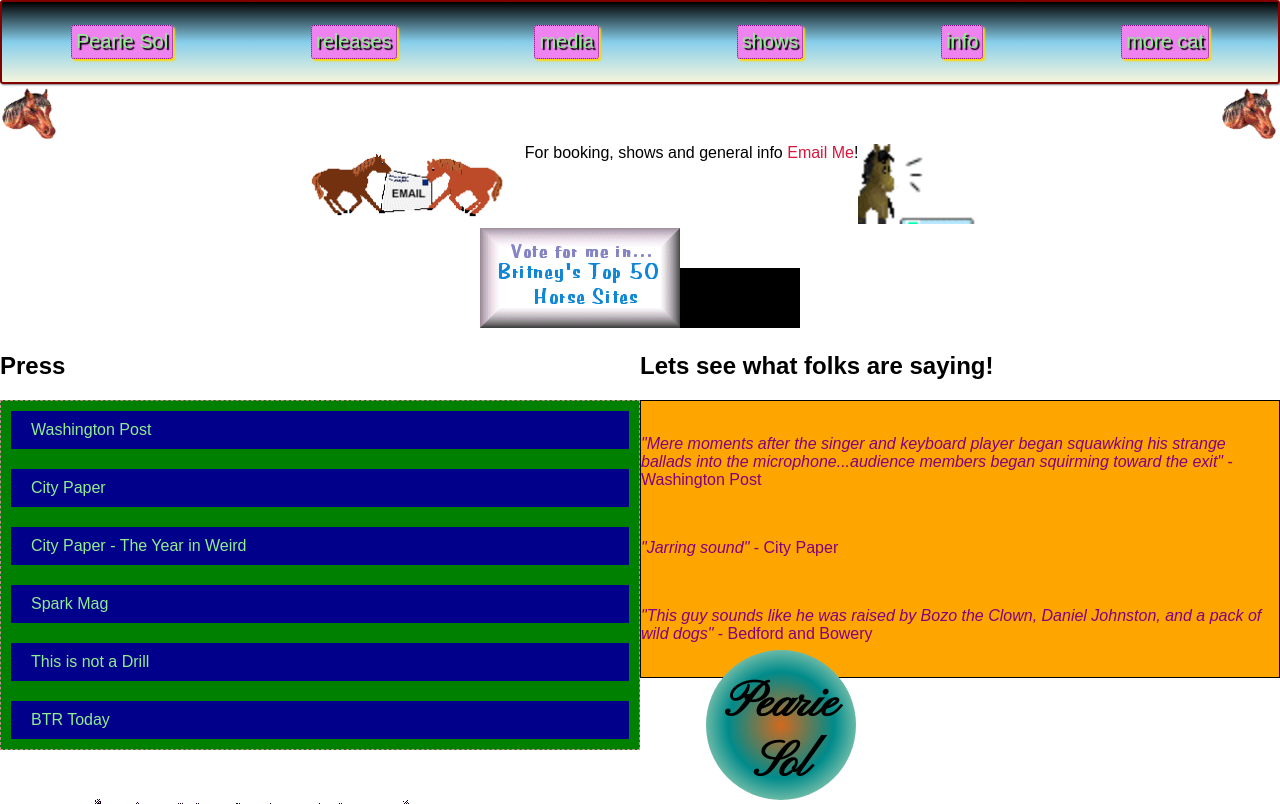
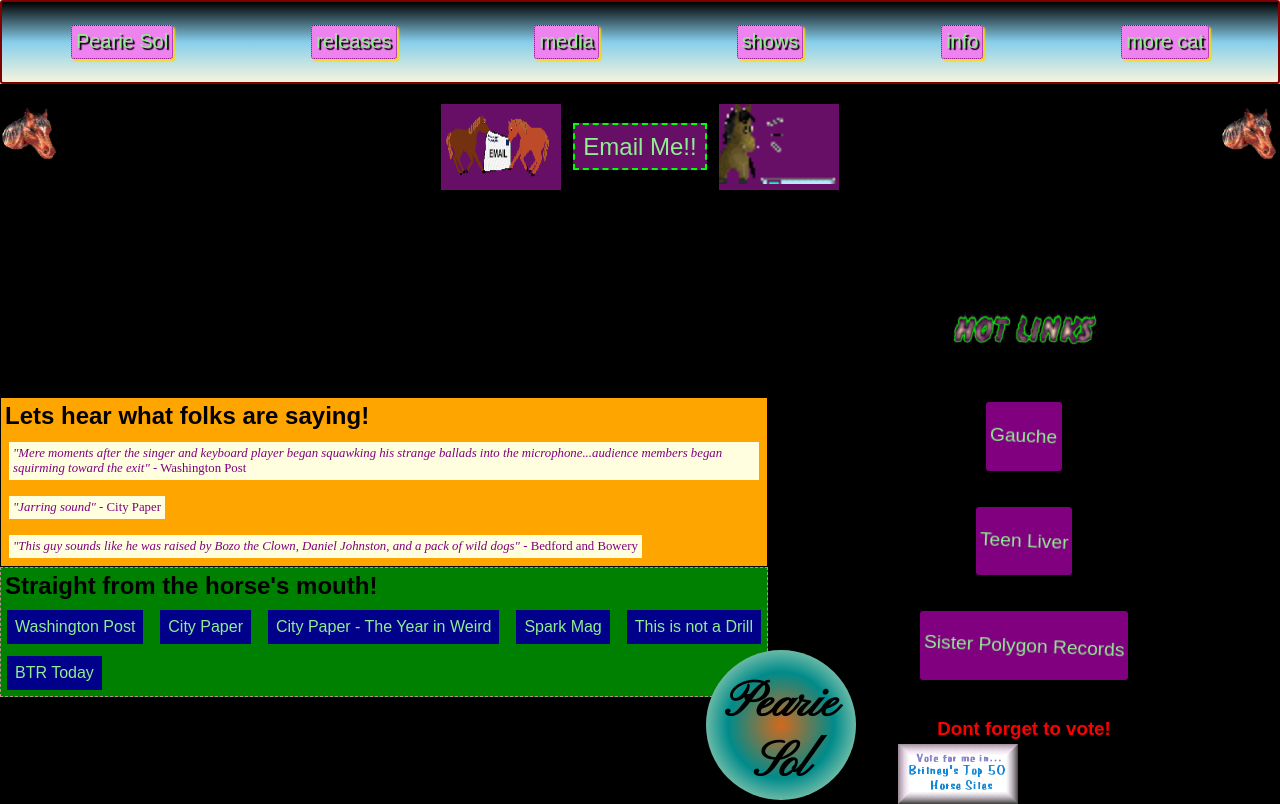
Before and after one commit to peariesol/peariesol, a React (Create React App) app: page /info in a window 1280 px wide. Built offline with nearby package versions, Linux system fonts and the light colour scheme.

Commit message:
more work in info page

```diff
--- a/src/Pages/Info/Info.js
+++ b/src/Pages/Info/Info.js
@@ -4,26 +4,24 @@ import quotes from '../../Utils/PressQuotes'
 import './Info.css'
 
 const pressLinks = links.map(({ value, text, link }) => (
-	<span key={value} className="pressLinkBox">
-		<a href={link}>
-			<p className="pressLink">{text}</p>
-		</a>
-	</span>
+	<a href={link}>
+		<p key={value} className="pressLink">
+			{text}
+		</p>
+	</a>
 ))
 
 const pressQuotes = quotes.map(({ value, quote, outlet }) => (
-	<span key={value} className="pressQuoteBox">
-		<p className="pressQuote">
-			<em>{`"${quote}"`}</em>
-			{` - ${outlet}`}
-		</p>
-	</span>
+	<p key={value} className="pressQuote">
+		<em>{`"${quote}"`}</em>
+		{` - ${outlet}`}
+	</p>
 ))
 
 const Info = () => {
 	return (
 		<div className="infoPage">
-			<div className="infoTop">
+			<div className="infoPageTop">
 				<div className="topRow">
 					<img
 						src="gifs/horse_head.gif"
@@ -31,7 +29,35 @@ const Info = () => {
 						width="60"
 						height="60"
 					/>
-					<span />
+					<div className="contactInfo">
+						<a
+							className="contactInfoEmail"
+							href="mailto:solpearie@gmail.com?Subject=Hello%20Dolly"
+							target="_top"
+						>
+							<img
+								src="gifs/horse_email_me.gif"
+								alt="horse gif 2"
+								width="120"
+							/>
+						</a>
+						<span className="emailSpan">
+							<a
+								className="contactInfoEmail"
+								href="mailto:solpearie@gmail.com?Subject=Hello%20Dolly"
+								target="_top"
+							>
+								Email Me!!
+							</a>
+						</span>
+						<a
+							className="contactInfoEmail"
+							href="mailto:solpearie@gmail.com?Subject=Hello%20Dolly"
+							target="_top"
+						>
+							<img src="gifs/horse_email.gif" alt="horse gif 3" width="120" />
+						</a>
+					</div>
 					<img
 						src="gifs/horse_head.gif"
 						alt="horse head"
@@ -39,65 +65,48 @@ const Info = () => {
 						height="60"
 					/>
 				</div>
-				{false && (
-					<div className="contactInfo">
-						<span className="emailSpan">
-							{`For booking, shows and general info `}
-							<a
-								className="contactInfoEmail"
-								href="mailto:solpearie@gmail.com?Subject=Hello%20Dolly"
-								target="_top"
-							>
-								Email Me
-							</a>
-							!
-						</span>
+			</div>
+			<div className="infoPageBottom">
+				<div className="pressContainer bottomRow">
+					<div className="pressQuoteContainer">
+						<h2 className="pressHeading">Lets hear what folks are saying!</h2>
+						<div className="pressQuotes">{pressQuotes}</div>
 					</div>
-				)}
-				<div className="horseGifs">
+
+					<div className="pressLinkContainer">
+						<h2 className="pressHeading">Straight from the horse's mouth!</h2>
+						<div className="pressLinks">{pressLinks}</div>
+					</div>
+				</div>
+				<div className="hotLinks bottomRow">
+					<img src="gifs/hotLinks.gif" alt="hot links" width="200" />
 					<a
-						className="contactInfoEmail"
-						href="mailto:solpearie@gmail.com?Subject=Hello%20Dolly"
-						target="_top"
+						href="https://g-a-u-c-h-e.bandcamp.com/releases"
+						className="hotLink"
 					>
-						<img src="gifs/horse_email_me.gif" alt="horse gif 2" />
+						<p>Gauche</p>
 					</a>
-					<span className="emailSpan">
-						{`For booking, shows and general info `}
-						<a
-							className="contactInfoEmail"
-							href="mailto:solpearie@gmail.com?Subject=Hello%20Dolly"
-							target="_top"
-						>
-							Email Me
-						</a>
-						!
-					</span>
+					<a href="https://teenliver.bandcamp.com/" className="hotLink">
+						<p>Teen Liver</p>
+					</a>
 					<a
-						className="contactInfoEmail"
-						href="mailto:solpearie@gmail.com?Subject=Hello%20Dolly"
-						target="_top"
+						href="https://sisterpolygonrecords.bigcartel.com/"
+						className="hotLink"
 					>
-						<img src="gifs/horse_email.gif" alt="horse gif 3" />
+						<p>Sister Polygon Records</p>
 					</a>
+					<div className="horseVoteBox">
+						<h3 className="horseVoteTitle">Dont forget to vote!</h3>
+						<div className="horseVote">
+							<img
+								src="gifs/horsetopsitevote.gif"
+								alt="horse gif 7"
+								height="60"
+							/>
+							<img src="gifs/horse_vote.gif" alt="horse gif 6" height="60" />
+						</div>
+					</div>
 				</div>
-				<div className="horseVote">
-					<img src="gifs/horsetopsitevote.gif" alt="horse gif 7" />
-					<img src="gifs/horse_vote.gif" alt="horse gif 6" />
-				</div>
-			</div>
-			<div className="pressContainer">
-				<div className="linksContainer">
-					<h2 className="linksHeading">Press</h2>
-					<div className="pressLinks">{pressLinks}</div>
-				</div>
-				<div className="quotesContainer">
-					<h2 className="quotesHeading">Lets see what folks are saying!</h2>
-					<div className="pressQuotes">{pressQuotes}</div>
-				</div>
-			</div>
-			<div className="hotLinks">
-				<img src="gifs/hotLinks.gif" alt="hot links" />
 			</div>
 		</div>
 	)
--- a/src/Pages/Info/Info.scss
+++ b/src/Pages/Info/Info.scss
@@ -1,36 +1,40 @@
+.infoPage {
+	height: 100%;
+	display: flex;
+	flex-direction: column;
+	justify-content: space-between;
+	background: black;
+}
+
 .pressContainer {
 	display: flex;
+	flex-direction: column;
+	justify-content: center;
+	width: 60vw;
+}
+
+.pressLinkContainer {
+	border: 1px dashed rosybrown;
+	background: green;
+}
+
+.pressLinks {
+	display: flex;
 	flex-direction: row;
+	flex-wrap: wrap;
 	justify-content: space-between;
 }
 
-.linksContainer,
-.quotesContainer {
-	width: 50%;
-}
-
-.pressLinks {
-	border: 1px dashed rosybrown;
-	background: green;
-	display: flex;
-	flex-direction: column;
-	justify-content: space-around;
-}
-
-.pressLinkBox {
-	margin: 10px;
-	padding: 10px;
+.pressLink {
+	margin: 6px;
+	padding: 8px;
 	background: darkblue;
 	animation: colorChange 0.5s linear infinite;
 	animation-play-state: paused;
+	display: inline-block;
 }
 
-.pressLink {
-	display: inline;
-	padding: 10px;
-}
-
-.pressLinkBox:hover {
+.pressLink:hover {
 	cursor: help;
 	animation-play-state: running;
 	p {
@@ -38,22 +42,34 @@
 	}
 }
 
-.pressQuotes {
+.pressQuoteContainer {
 	border: 1px solid black;
 	background: orange;
 }
 
-.pressQuoteBox {
-	margin: 10px;
-	background: lightyellow;
+.pressQuotes {
+	display: flex;
+	flex-direction: row;
+	flex-wrap: wrap;
+	justify-content: space-between;
 }
 
 .pressQuote {
+	font-size: 0.8em;
+	font-family: cursive;
+	padding: 4px;
+	margin: 8px;
+	background: lightyellow;
 	color: purple;
+	display: inline-block;
+}
+
+.pressHeading {
+	margin: 4px;
 }
 
 .topRow {
-	margin: 0;
+	margin: 20px 0 0;
 	padding: 0;
 	width: 100vw;
 	display: flex;
@@ -61,41 +77,119 @@
 	flex-direction: row;
 }
 
-.infoTop {
+.infoPageTop {
 	display: flex;
 	flex-direction: column;
 	justify-content: space-between;
 	align-items: center;
 }
 
-.contactInfo {
-	margin: 0;
-	font-size: 20px;
-	width: 100%;
+.infoPageBottom {
+	flex-grow: 2;
+	height: 100%;
 	display: flex;
 	flex-direction: row;
-	justify-content: space-around;
+	justify-content: space-between;
 	align-items: center;
+	margin-top: 100px;
 }
 
-.horseGifs {
+.bottomRow {
+	height: 100%;
+}
+
+.contactInfo {
 	display: flex;
 	flex-direction: row;
 	flex-wrap: no-wrap;
-	justify-content: space-around;
+	justify-content: center;
+	align-items: center;
+	margin: 0;
 	img {
 		height: 80px;
 	}
 }
 
+.emailSpan {
+	margin: 0 12px;
+	.contactInfoEmail {
+		border: 2px dashed lime;
+		padding: 8px;
+	}
+}
+
 .contactInfoEmail {
-	color: crimson;
+	background: #771177dd;
+	font-size: 1.5em;
 	transition-duration: 0.5s;
+	animation: colorChange 0.5s linear infinite;
+	animation-play-state: paused;
 }
 
 .contactInfoEmail:hover {
-	cursor: help;
-	color: violet;
 	transition: linear;
 	transition-duration: 0.5s;
+	animation-play-state: running;
+	text-decoration: underline wavy;
+	cursor: help;
 }
+
+.horseVoteBox {
+	display: flex;
+	flex-direction: column;
+	justify-content: center;
+	align-items: center;
+}
+
+.horseVote {
+	display: flex;
+	flex-direction: row;
+	justify-content: center;
+	align-items: center;
+	img {
+		margin: 0 6px;
+	}
+}
+
+.horseVoteTitle {
+	color: red;
+	margin: 6px 0 4px;
+}
+
+.hotLinks {
+	width: 40vw;
+	display: flex;
+	flex-direction: column;
+	justify-content: space-between;
+	align-items: center;
+}
+
+.hotLink {
+	padding: 0;
+	animation: colorChange 0.5s linear infinite;
+	animation-play-state: paused;
+	background: purple;
+	border-radius: 3px;
+	margin: 4px;
+	padding: 4px;
+	p {
+		animation: linkTwerk 2s linear infinite alternate;
+		animation-play-state: running;
+	}
+}
+
+.hotLink:hover {
+	animation-play-state: running;
+	text-decoration: underline wavy;
+	cursor: help;
+}
+
+@keyframes linkTwerk {
+	0% {
+		font-size: 1em;
+	}
+	100% {
+		font-size: 1.4em;
+		transform: rotate(5deg);
+	}
+}
```
